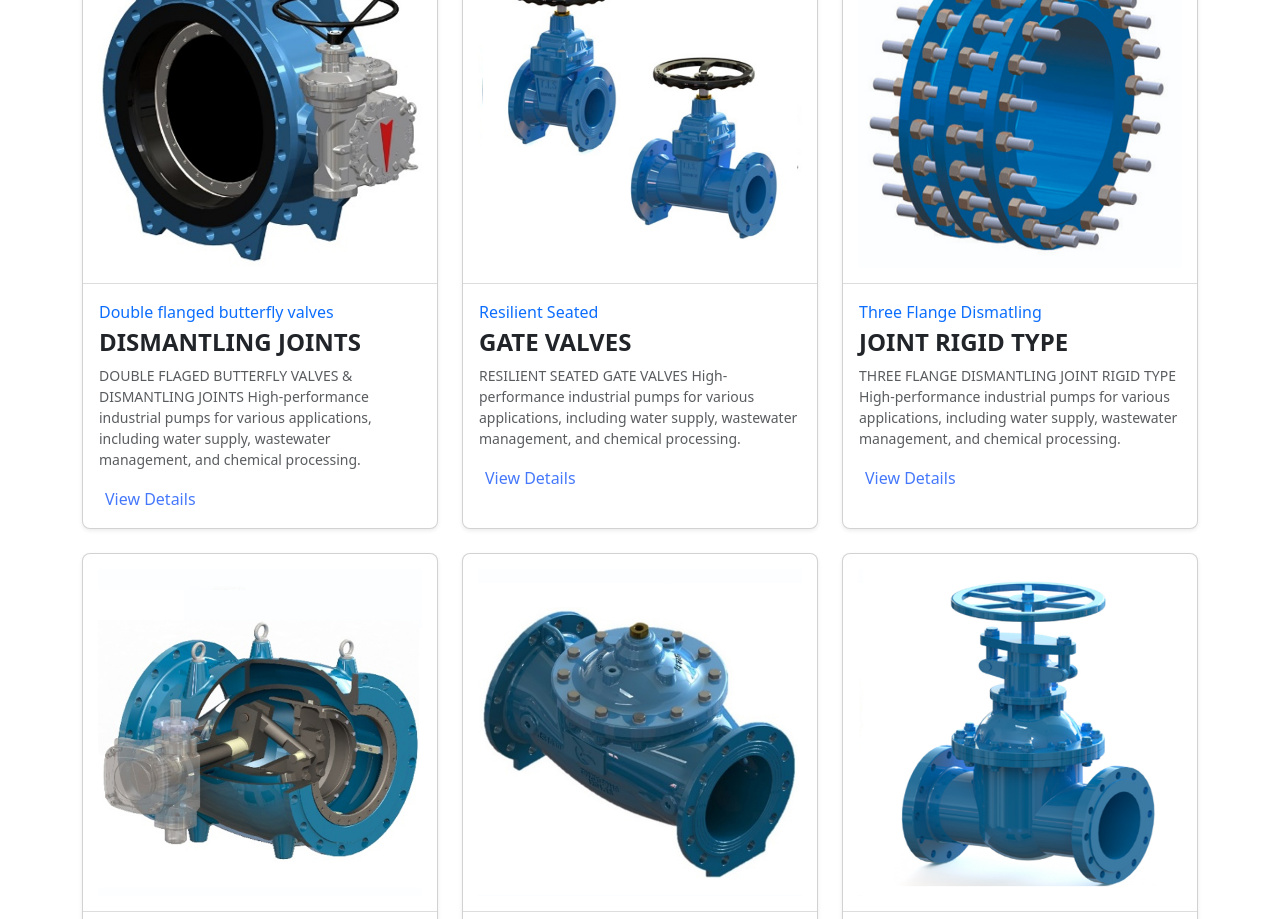
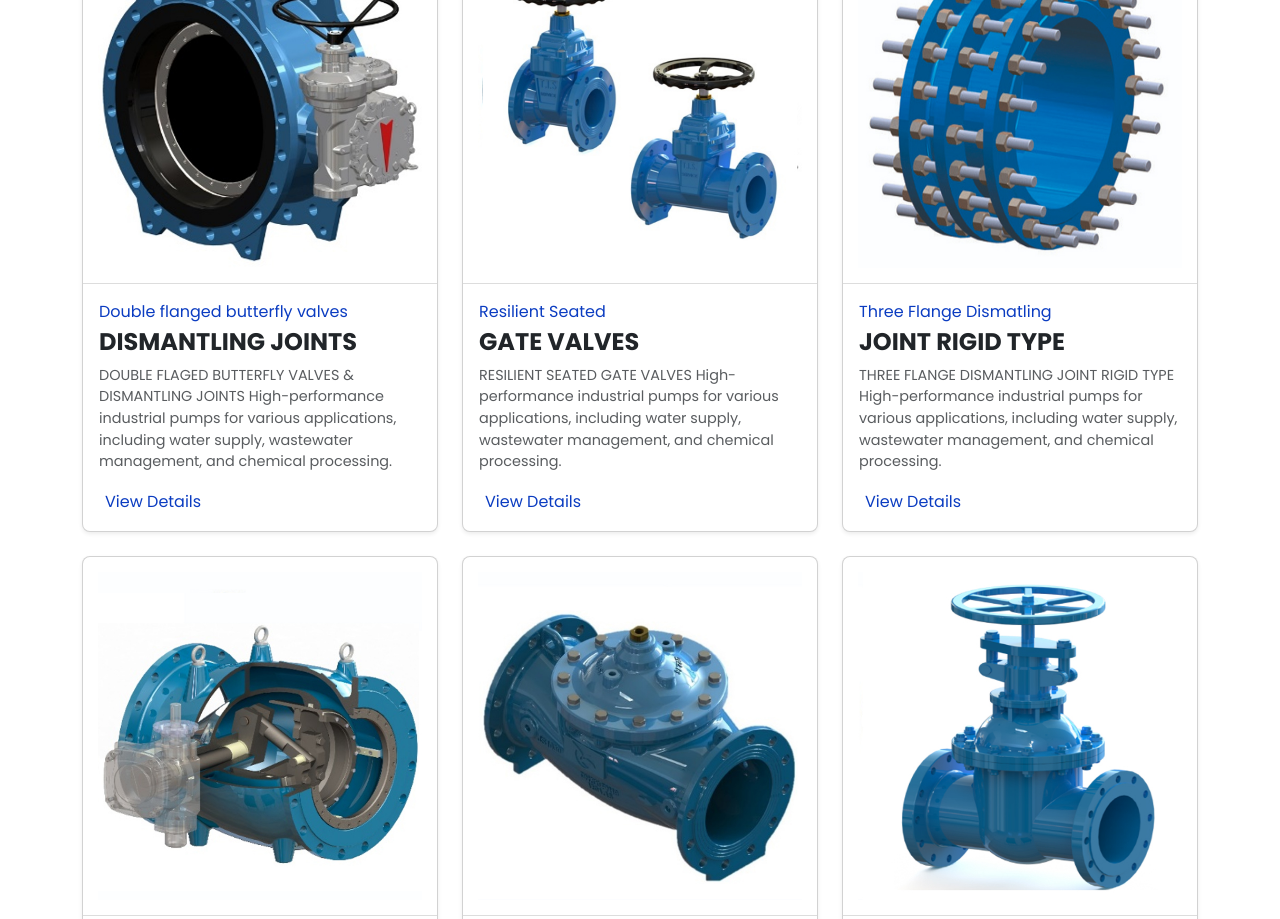
Before and after one commit to rasvpz/futurionproducts, a plain HTML site: page products.html in a window 1280 px wide. Shown: the part 1317-2236 px from the top of the page. Drawn offline with nearby package versions, Linux system fonts and the light colour scheme.

Commit message:
second commit3

```diff
--- a/index.css
+++ b/index.css
@@ -511,7 +511,7 @@ border-bottom: 1px solid #ddd;
 .view {
   border: none;
   background-color: white;
-  color: rgb(69, 120, 250);
+  color: #0B3CC1 !important;
   /* margin-top: 1rem/; */
   /* margin-left: 5rem; */
   /* border-radius: 4px; */
--- a/products.html
+++ b/products.html
@@ -10,10 +10,10 @@
   <!-- Google Fonts -->
   <link href="https://fonts.googleapis.com/css2?family=Poppins:wght@300;400;500;600;700&display=swap" rel="stylesheet">
   <!-- Custom CSS -->
-  <link rel="stylesheet" href="index.css">
   <!-- In <head> -->
-<link href="https://cdn.jsdelivr.net/npm/bootstrap@5.3.3/dist/css/bootstrap.min.css" rel="stylesheet">
+    <link href="https://cdn.jsdelivr.net/npm/bootstrap@5.3.3/dist/css/bootstrap.min.css" rel="stylesheet">
 
+    <link rel="stylesheet" href="index.css">
 </head>
 <body>
 
@@ -538,7 +538,7 @@ document.addEventListener('DOMContentLoaded', () => {
             <div class="card h-100">
               <img src="${product.image}" class="card-img-top" alt="${product.title}">
               <div class="card-body">
-                <h5 class="card-title">${product.title}</h5>
+                <h5 class="card-title mt-4">${product.title}</h5>
                 <table class="table table-bordered tblDesign">
                   <tr><td bgcolor="#ebebeb">Q max</td><td>${product.q_max}</td><td>${product.q_max_gpm}</td></tr>
                   <tr><td bgcolor="#ebebeb">H max</td><td>${product.h_max}</td><td>${product.h_max_ft}</td></tr>
```
